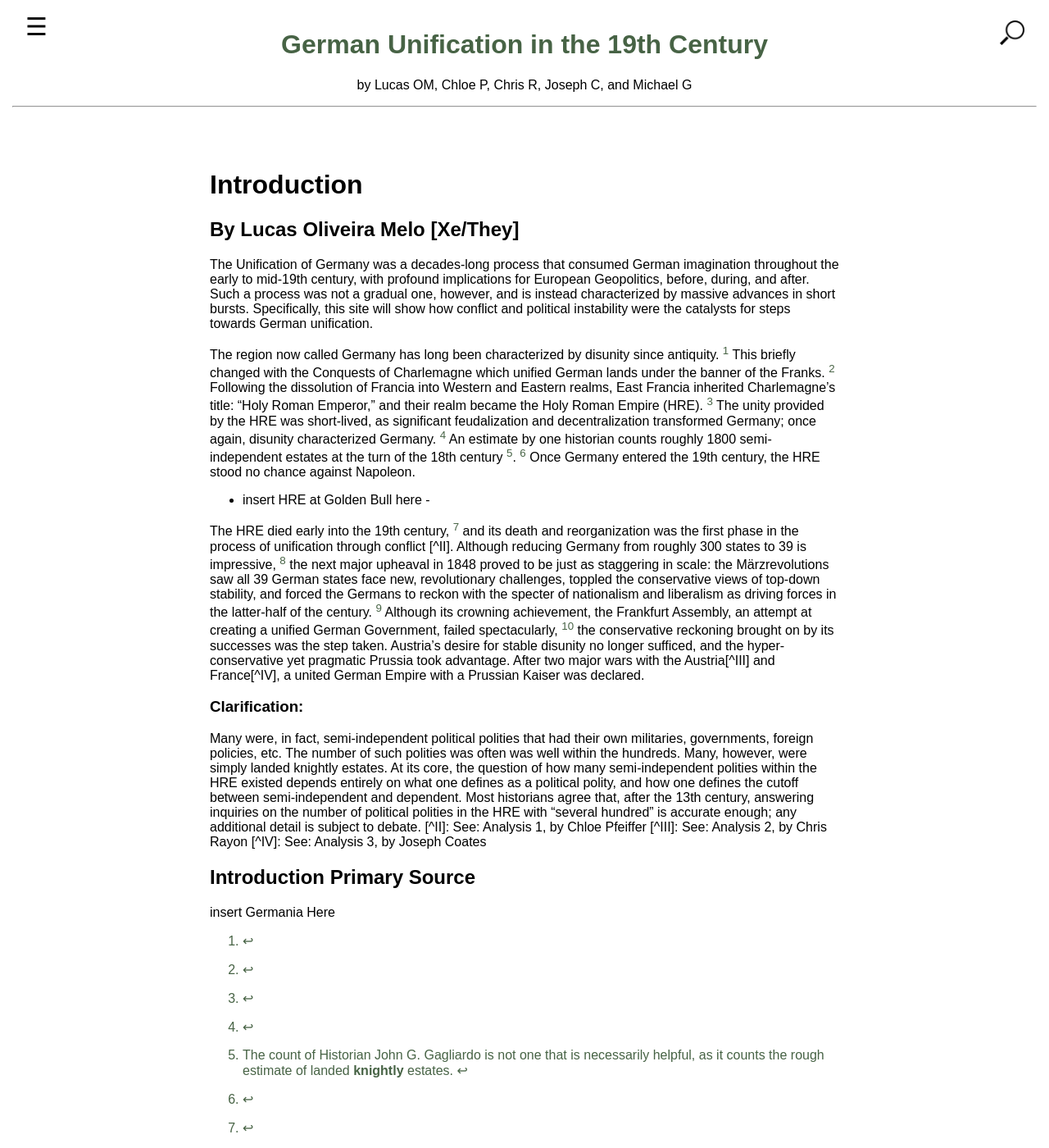
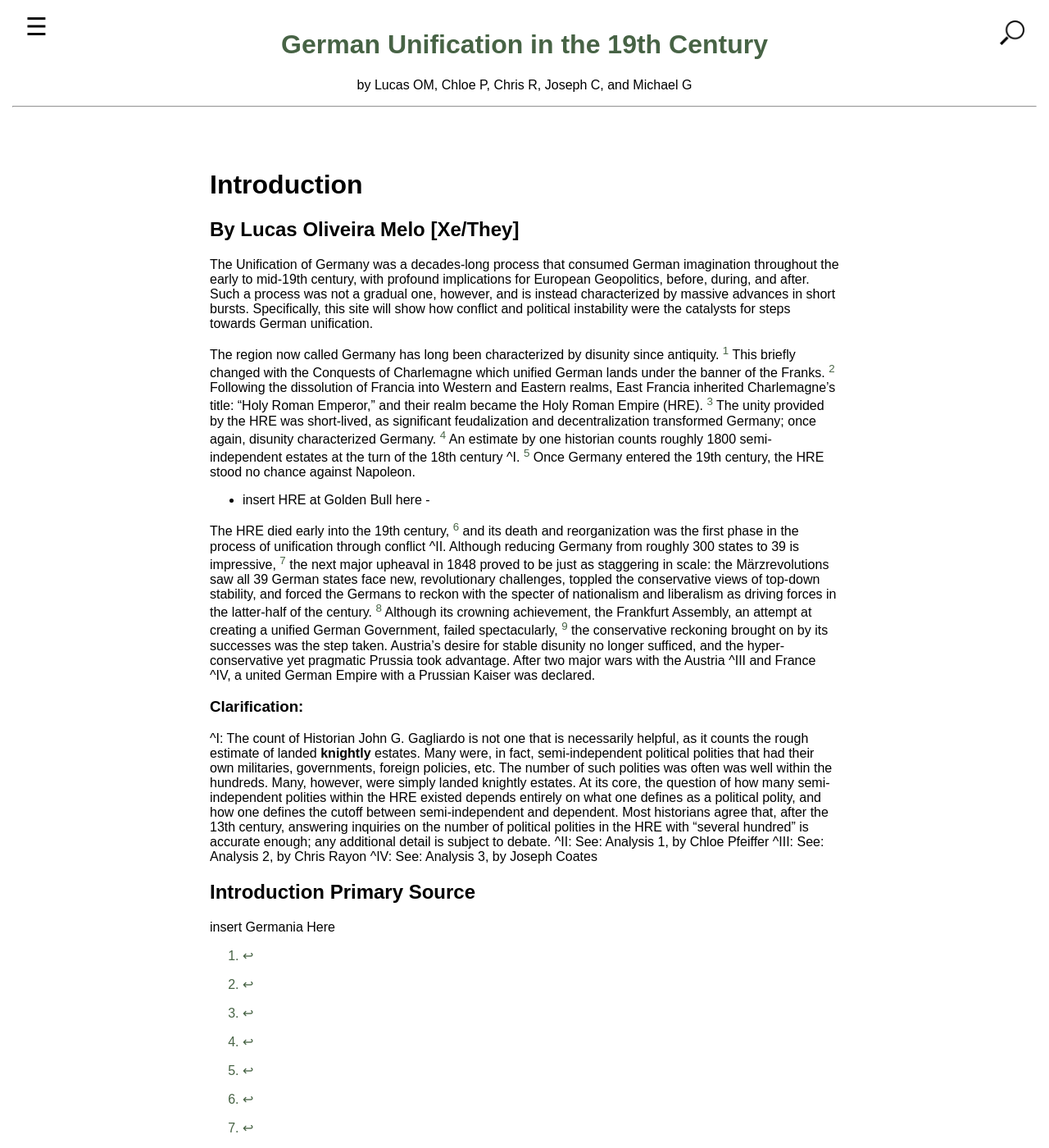
Before and after one commit to LucasOM-XeThey/OliveiraMelo-Lucas-EUH3205, a Jekyll site: the page built from 001_introduction.md, in a window 1280 px wide and 1400 px high. Shown: the whole window at 82% size. Built offline with Jekyll 4.4.1, drawn with Linux system fonts in a browser that asks for light colours.

```diff
--- a/001_introduction.md
+++ b/001_introduction.md
@@ -16,28 +16,28 @@ This briefly changed with the Conquests of Charlemagne which unified German land
 Following the dissolution of Francia into Western and Eastern realms, East Francia inherited Charlemagne’s title: “Holy Roman Emperor,” and their realm became the Holy Roman Empire (HRE). [^3]
 The unity provided by the HRE was short-lived, as significant feudalization and decentralization transformed Germany;
 once again, disunity characterized Germany. [^4]
-An estimate by one historian counts roughly 1800 semi-independent estates at the turn of the 18th century [^I]. [^5]
+An estimate by one historian counts roughly 1800 semi-independent estates at the turn of the 18th century ^I. [^5]
 Once Germany entered the 19th century, the HRE stood no chance against Napoleon.
 
 - insert HRE at Golden Bull here -
 
-The HRE died early into the 19th century, [^6] and its death and reorganization was the first phase in the process of unification through conflict [^II].
+The HRE died early into the 19th century, [^6] and its death and reorganization was the first phase in the process of unification through conflict ^II.
 Although reducing Germany from roughly 300 states to 39 is impressive, [^7] the next major upheaval in 1848 proved to be just as staggering in scale: the Märzrevolutions saw all 39 German states face new, revolutionary challenges, toppled the conservative views of top-down stability, and forced the Germans to reckon with the specter of nationalism and liberalism as driving forces in the latter-half of the century. [^8]
 Although its crowning achievement, the Frankfurt Assembly, an attempt at creating a unified German Government, failed spectacularly, [^9] the conservative reckoning brought on by its successes was the step taken.
 Austria’s desire for stable disunity no longer sufficed, and the hyper-conservative yet pragmatic Prussia took advantage.
-After two major wars with the Austria[^III] and France[^IV], a united German Empire with a Prussian Kaiser was declared.
+After two major wars with the Austria ^III and France ^IV, a united German Empire with a Prussian Kaiser was declared.
 
 ### Clarification:
 
-[^I]: The count of Historian John G. Gagliardo is not one that is necessarily helpful, as it counts the rough estimate of landed **knightly** estates.
+^I: The count of Historian John G. Gagliardo is not one that is necessarily helpful, as it counts the rough estimate of landed **knightly** estates.
 Many were, in fact, semi-independent political polities that had their own militaries, governments, foreign policies, etc.
 The number of such polities was often was well within the hundreds.
 Many, however, were simply landed knightly estates.
 At its core, the question of how many semi-independent polities within the HRE existed depends entirely on what one defines as a political polity, and how one defines the cutoff between semi-independent and dependent.
 Most historians agree that, after the 13th century, answering inquiries on the number of political polities in the HRE with "several hundred" is accurate enough; any additional detail is subject to debate.
-[^II]: See: Analysis 1, by Chloe Pfeiffer
-[^III]: See: Analysis 2, by Chris Rayon
-[^IV]: See: Analysis 3, by Joseph Coates
+^II: See: Analysis 1, by Chloe Pfeiffer
+^III: See: Analysis 2, by Chris Rayon
+^IV: See: Analysis 3, by Joseph Coates
 
 ## Introduction Primary Source
 
```
